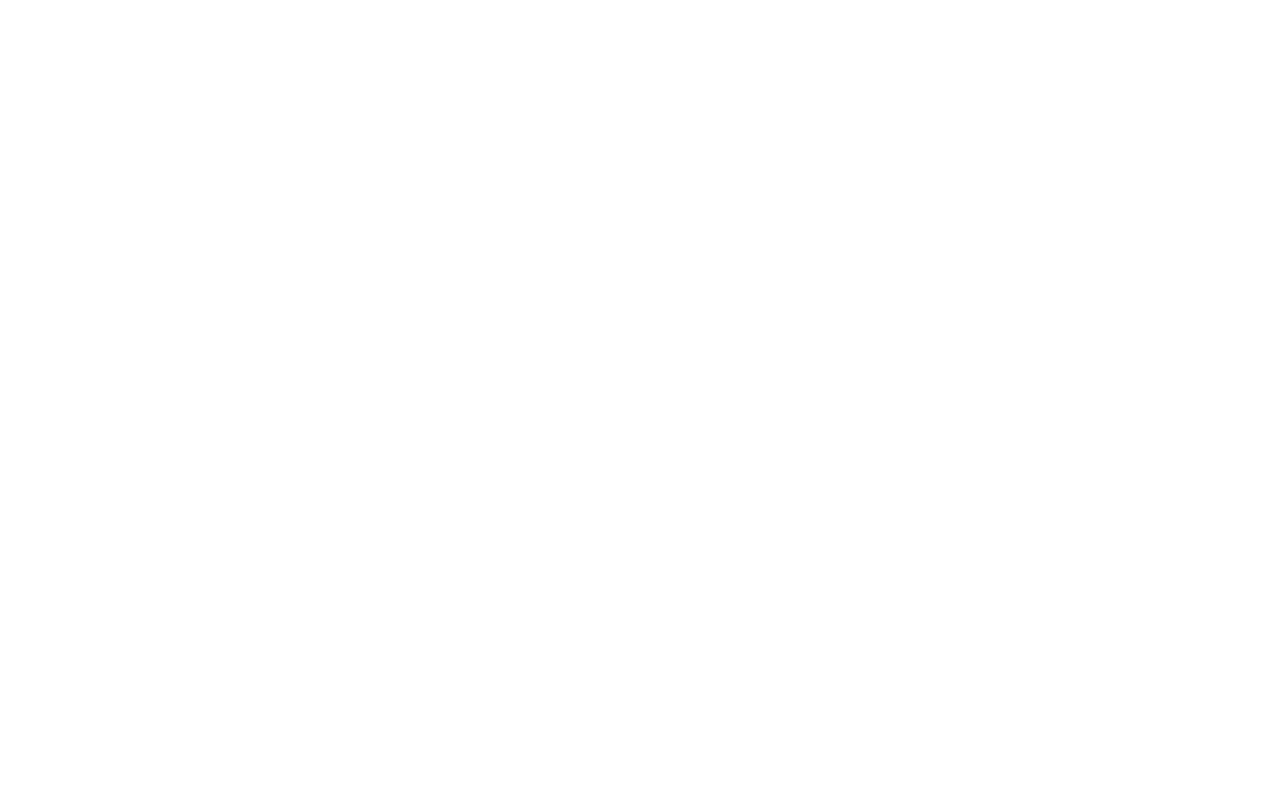
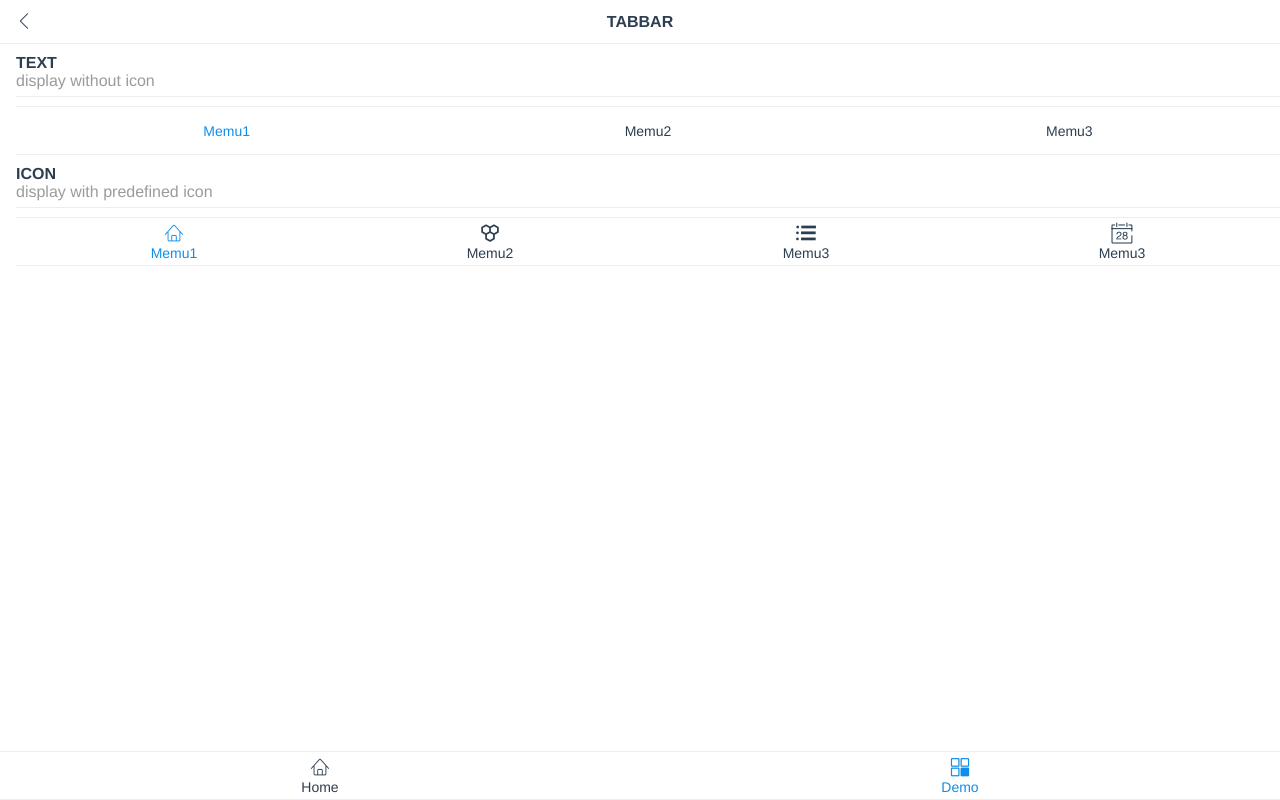
Before and after one commit to zmen/zillion, a Vue app: page /demo/tabbar in a window 1280 px wide. Built offline with nearby package versions, Linux system fonts and the light colour scheme.

Commit message:
add tabbar demo page and supply link

```diff
--- a/src/components/tabbar.vue
+++ b/src/components/tabbar.vue
@@ -46,9 +46,10 @@
 
 <style lang="scss" scoped>
 .zl-tabbar {
-  height: 49px;
+  height: 47px;
   width: 100%;
   display: flex;
   border-top: 1px solid #eee;
+  border-bottom: 1px solid #eee;
 }
 </style>
--- a/src/router.ts
+++ b/src/router.ts
@@ -37,6 +37,10 @@
         path: 'indexed',
         name: 'indexed',
         component: () => import(/* webpackChunkName: "indexed" */ './views/DemoIndexedList.vue'),
+      }, {
+        path: 'tabbar',
+        name: 'tabbar',
+        component: () => import(/* webpackChunkName: "tabbar" */ './views/DemoTabbar.vue'),
       }],
     },
   ],
--- a/src/views/Demo.vue
+++ b/src/views/Demo.vue
@@ -51,7 +51,7 @@
         <h2 class="demo__title">navigation</h2>
         <grid :column="4">
           <grid-item text="tab" />
-          <grid-item text="tabbar" icon="tabbar" />
+          <grid-item text="tabbar" icon="tabbar" @click.native="goto('/demo/tabbar')" />
           <grid-item text="search" icon="search" />
           <grid-item text="header" icon="Header" />
         </grid>
--- /dev/null
+++ b/src/views/DemoTabbar.vue
@@ -0,0 +1,40 @@
+<template>
+  <div class="zl-demo-tabbar">
+    <panel title="text" description="display without icon">
+      <tabbar v-model="tabbarI">
+        <tabbar-item name="memu1">Memu1</tabbar-item>
+        <tabbar-item name="memu2">Memu2</tabbar-item>
+        <tabbar-item name="memu3">Memu3</tabbar-item>
+      </tabbar>
+    </panel>
+    <panel title="icon" description="display with predefined icon">
+      <tabbar v-model="tabbarII">
+        <tabbar-item name="imemu1" icon="home">Memu1</tabbar-item>
+        <tabbar-item name="imemu2" icon="cell">Memu2</tabbar-item>
+        <tabbar-item name="imemu3" icon="list">Memu3</tabbar-item>
+        <tabbar-item name="imemu4" icon="date">Memu3</tabbar-item>
+      </tabbar>
+    </panel>
+  </div>
+</template>
+
+<script lang="ts">
+import { Component, Vue } from 'vue-property-decorator';
+import Panel from '@/components/Panel.vue';
+import Tabbar from '@/components/Tabbar.vue';
+import TabbarItem from '@/components/TabbarItem.vue';
+
+@Component({
+  components: {
+    Panel,
+    Tabbar,
+    TabbarItem,
+  },
+})
+export default class DemoTabbar extends Vue {
+
+  private tabbarI: string = 'memu1';
+
+  private tabbarII: string = 'imemu1';
+}
+</script>
--- a/src/views/Home.vue
+++ b/src/views/Home.vue
@@ -6,15 +6,15 @@
         <h2 class="home__sub-title">Yet another Mobile UI Components of VueJs</h2>
       </div>
       <panel title="Basic" description="basic components" class="home__panel">
-        <cell title="button"> <icon name="Buttons" /></cell>
+        <cell title="button" @click.native="$router.push('/demo/button')"><icon name="Buttons" /></cell>
         <cell title="cell"><icon name="cell" /></cell>
         <cell title="flexbox"><icon name="stack" /></cell>
-        <cell title="icon"><icon name="icon" /></cell>
+        <cell title="icon" @click.native="$router.push('/demo/icon')"><icon name="icon" /></cell>
       </panel>
       <panel title="Display" description="component for display data" class="home__panel">
         <cell title="panel"><icon name="definedpanel" /></cell>
         <cell title="sticky"><icon name="stickynote" /></cell>
-        <cell title="indexed list"><icon name="list" /></cell>
+        <cell title="indexed list" @click.native="$router.push('/demo/indexed')"><icon name="list" /></cell>
         <cell title="loading"><icon name="Loading"/></cell>
         <cell title="lazyload"><icon name="image" /></cell>
         <cell title="swiper" />
@@ -37,7 +37,7 @@
       </panel>
       <panel title="Navigation">
         <cell title="tab"><icon name="tabs" /></cell>
-        <cell title="tabbar"><icon name="tabbar" /></cell>
+        <cell title="tabbar" @click.native="$router.push('/demo/tabbar')"><icon name="tabbar" /></cell>
         <cell title="search"><icon name="search" /></cell>
         <cell title="header"><icon name="Header" /></cell>
       </panel>
```
